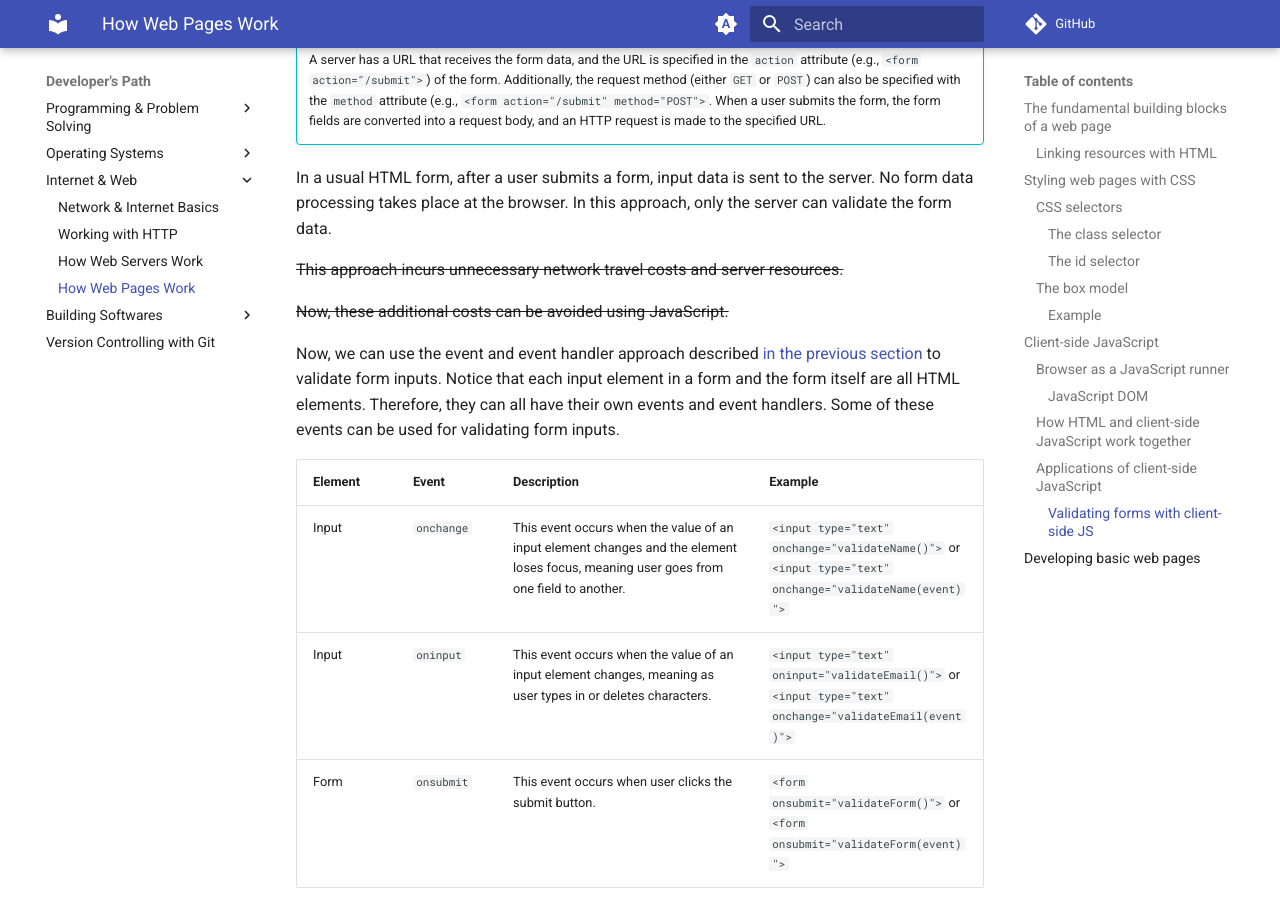
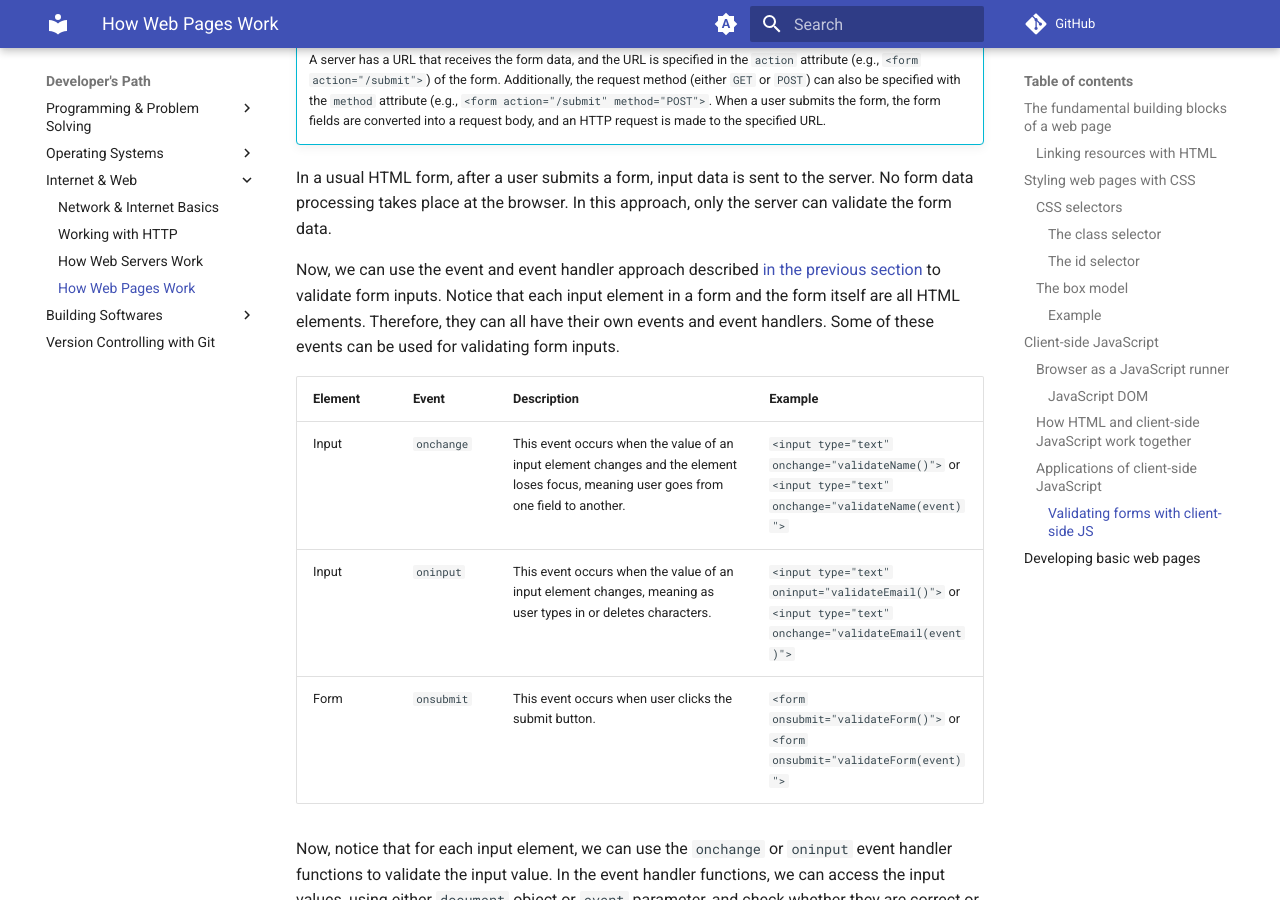
Before and after one commit to gharials/dev-path, an MkDocs documentation site: the page built from docs/internet-web/web-pages.md, in a window 1280 px wide and 900 px high, scrolled down 6169 px. Built offline with MkDocs 1.6.1 and Material for MkDocs 9.7.7, drawn with Linux system fonts in a browser that asks for light colours; comment, search, counter and statistics services are not loaded.

Commit message:
removed striked out sentences.

```diff
--- a/docs/internet-web/web-pages.md
+++ b/docs/internet-web/web-pages.md
@@ -195,10 +195,6 @@ A common use of client-side JavaScript is in *validating* HTML forms. Users may
 
 In a usual HTML form, after a user submits a form, input data is sent to the server. No form data processing takes place at the browser. In this approach, only the server can validate the form data.
 
-<s>This approach incurs unnecessary network travel costs and server resources.</s>
-
-<s>Now, these additional costs can be avoided using JavaScript.</s>
-
 Now, we can use the event and event handler approach described [in the previous section](#how-html-and-client-side-javascript-work-together) to validate form inputs. Notice that each input element in a form and the form itself are all HTML elements. Therefore, they can all have their own events and event handlers. Some of these events can be used for validating form inputs.
 
 | Element | Event      | Description | Example
```
